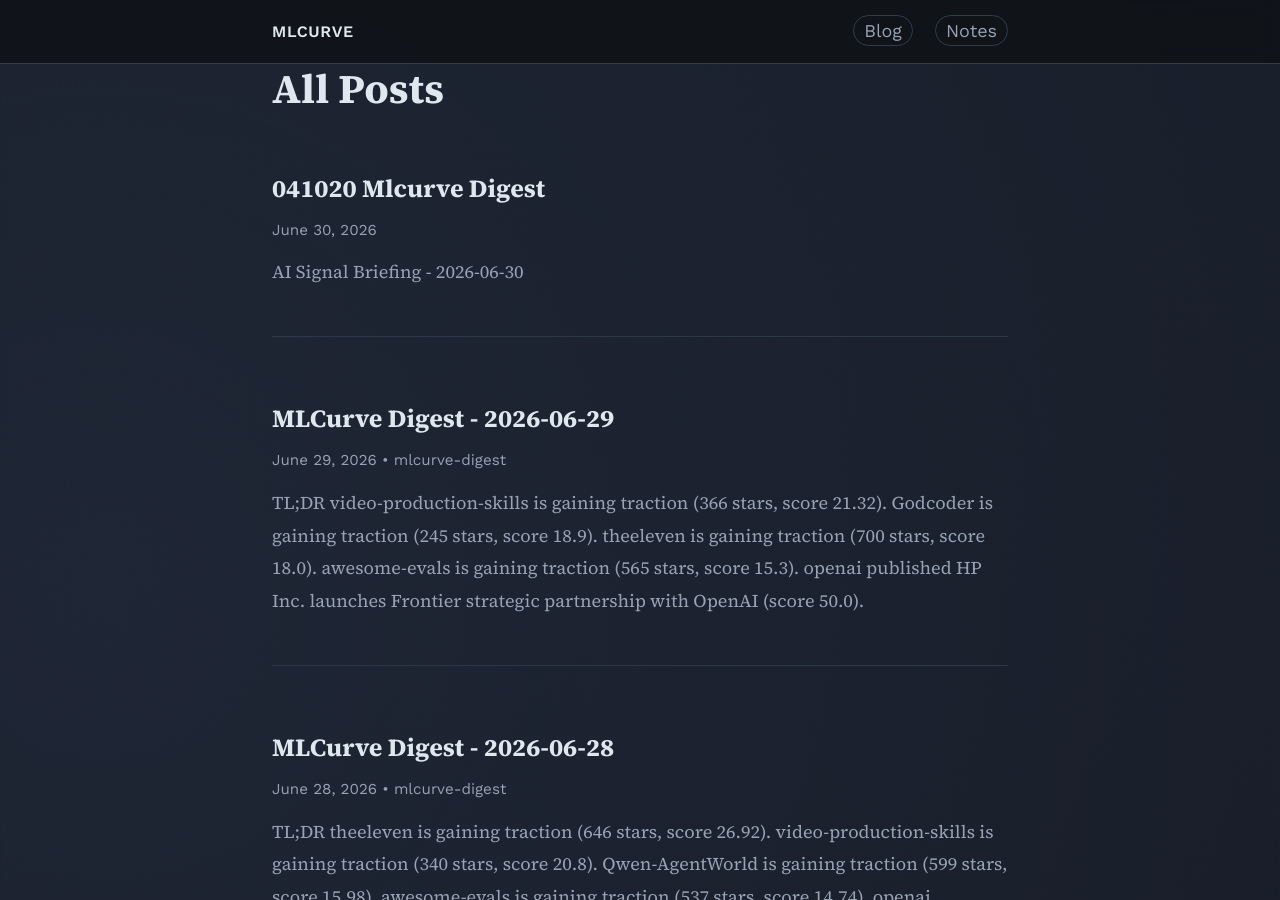
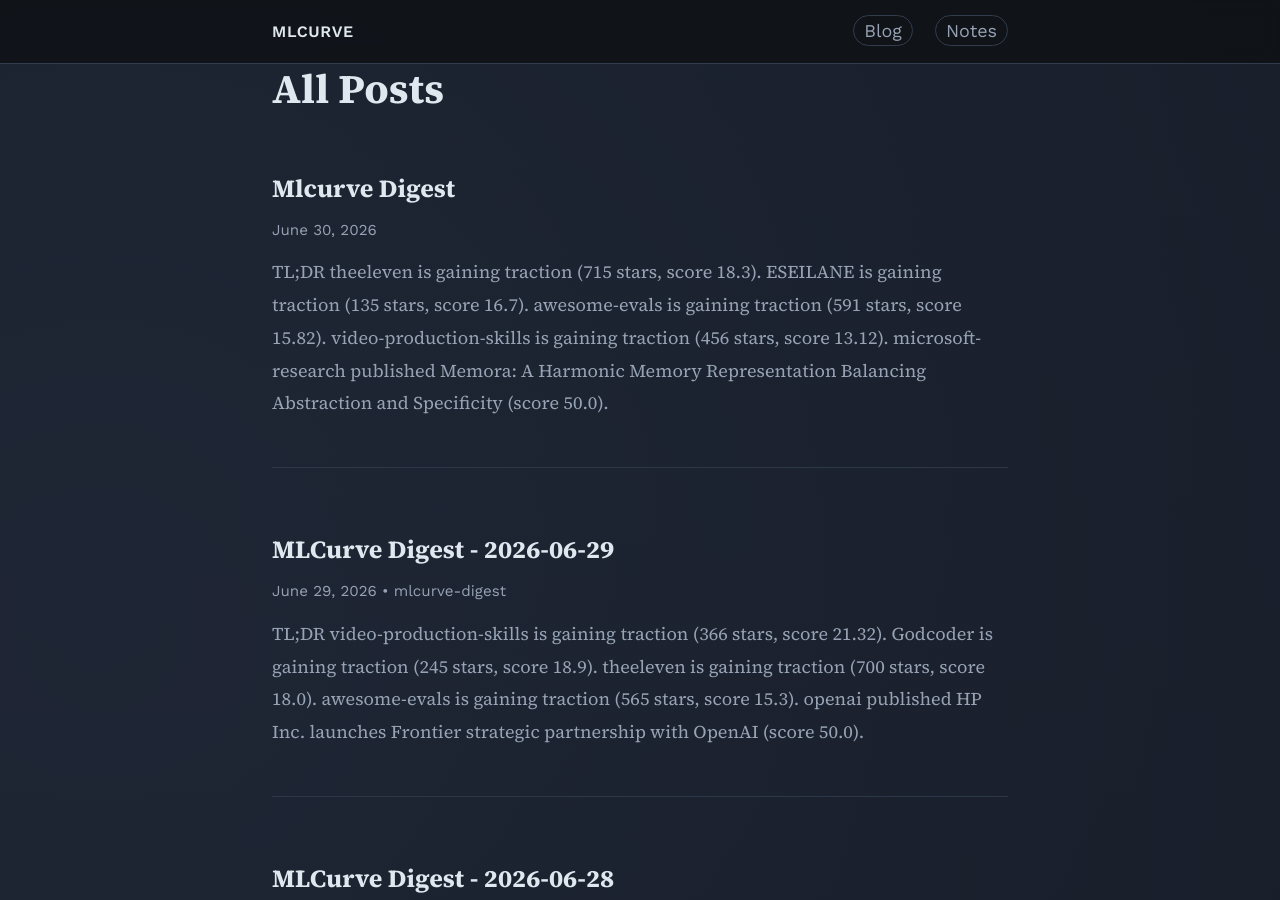
Before and after one commit to pmspraju/mlcurve, a Jekyll site: the page built from blog.md, in a window 1280 px wide and 900 px high. Built offline with Jekyll 4.4.1, drawn with Linux system fonts in a browser that asks for light colours.

Commit message:
Update and rename 2026-06-30-041020-mlcurve-digest.md to 2026-06-30-mlcurve-digest.md

```diff
--- a/_posts/2026-06-30-041020-mlcurve-digest.md
+++ b/_posts/2026-06-30-mlcurve-digest.md
@@ -1,5 +1,3 @@
-# AI Signal Briefing - 2026-06-30
-
 ## TL;DR
 - theeleven is gaining traction (715 stars, score 18.3).
 - ESEILANE is gaining traction (135 stars, score 16.7).
```
